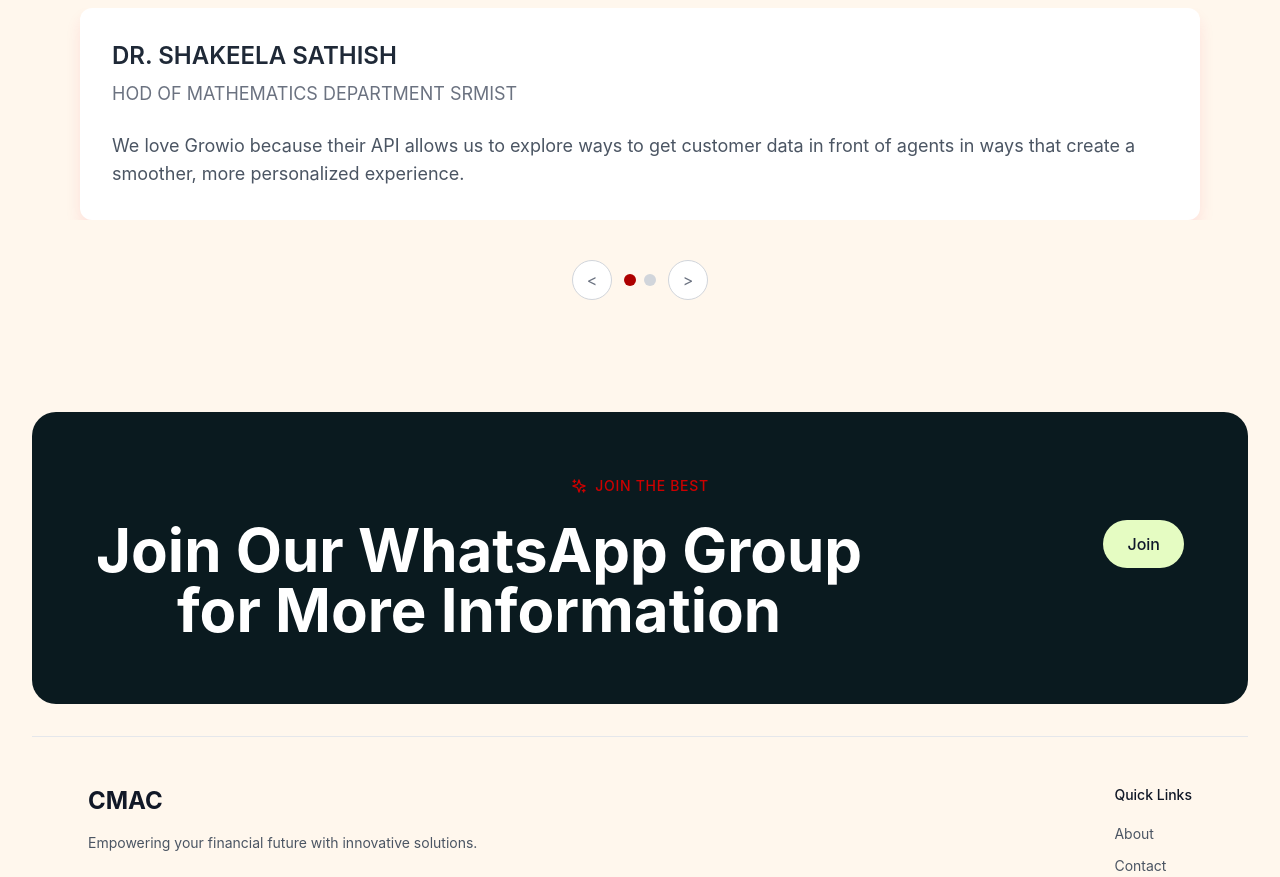
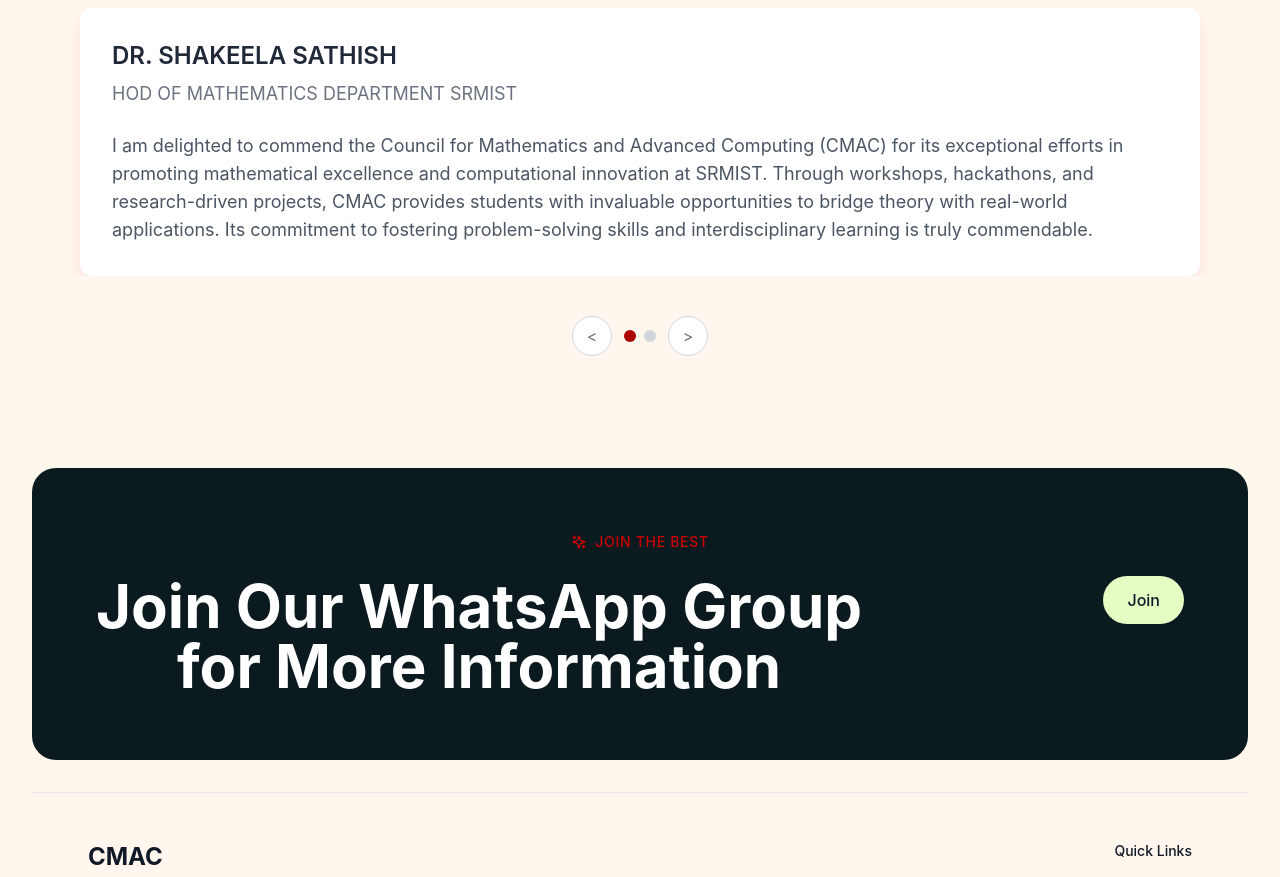
Before and after one commit to Sai-404/cmac-website, a React (Vite) app in the folder client/: page / in a window 1280 px wide. Shown: the part 2920-3797 px from the top of the page. Built offline with nearby package versions, Linux system fonts and the light colour scheme.

Commit message:
Update testimonials in Testimonials component for enhanced messaging and clarity

```diff
--- a/client/src/Home/Components/Testimonials.jsx
+++ b/client/src/Home/Components/Testimonials.jsx
@@ -5,12 +5,12 @@
     {
       name: "DR. SHAKEELA SATHISH",
       profession: "HOD OF MATHEMATICS DEPARTMENT SRMIST",
-      text: "We love Growio because their API allows us to explore ways to get customer data in front of agents in ways that create a smoother, more personalized experience."
+      text: "I am delighted to commend the Council for Mathematics and Advanced Computing (CMAC) for its exceptional efforts in promoting mathematical excellence and computational innovation at SRMIST. Through workshops, hackathons, and research-driven projects, CMAC provides students with invaluable opportunities to bridge theory with real-world applications. Its commitment to fostering problem-solving skills and interdisciplinary learning is truly commendable."
     },
     {
       name: "DR. GURUSWAMY ARUMUGAM",
-      profession: "ASSISTANT PROFESSOR OF MATHEMATICS DEPARTMENT SRMIST",
-      text: "Growio's integration capabilities, flexibility, and feature depth allow me to be creative with how we're using it. And they let us scale in really interesting and powerful ways."
+      profession: "ASSISTANT PROFESSOR OF MATHEMATICS DEPARTMENT SRMIST, Coordinating Faculty of CMAC",
+      text: "CMAC has been instrumental in nurturing analytical thinking and computational skills among students at SRMIST. Its initiatives create a dynamic learning environment that bridges mathematics with real-world applications."
     }
   ];
 
```
